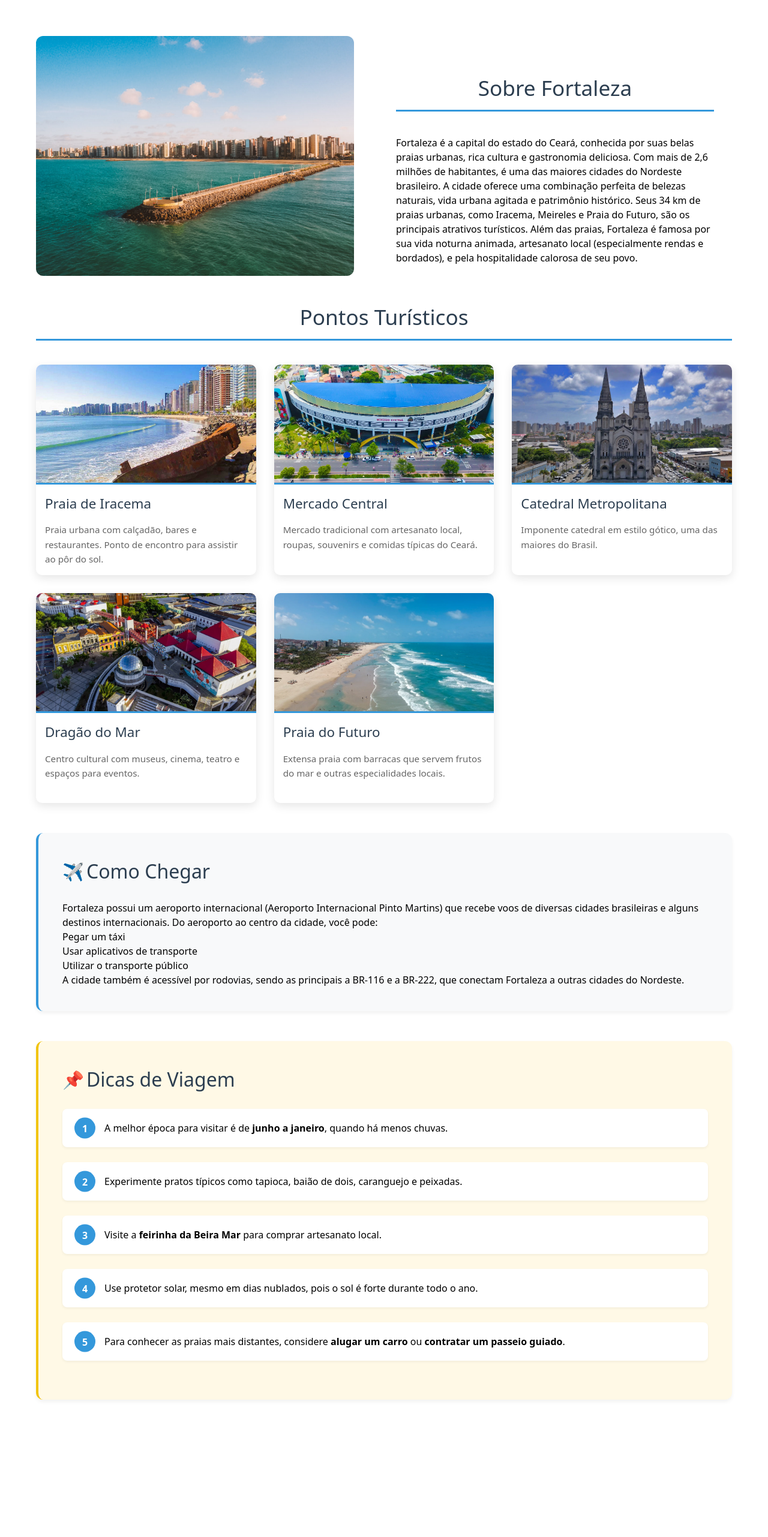
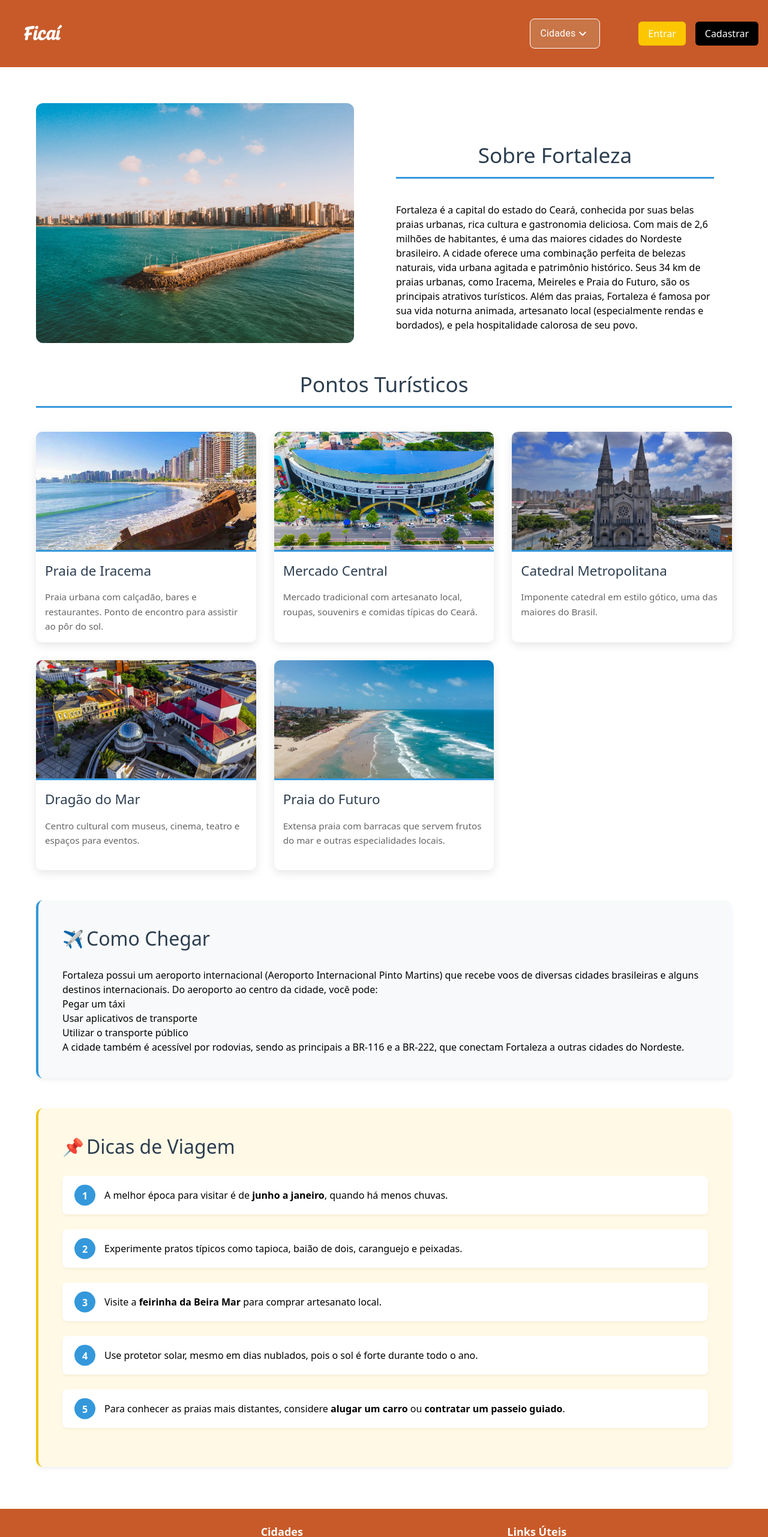
Before and after one commit to ricardo11t/projeto-ficai, a React (Vite) app: page /fortaleza in a window 1280 px wide. Shown: the top 2563 px of the page at 60% size. Before the commit the page ends 2404 px from the top, so only its background shows below. Built offline with nearby package versions, Linux system fonts and the light colour scheme; no server answers.

Commit message:
feat: do header e do footer na página de Fortaleza.

```diff
--- a/src/pages/Fortaleza.jsx
+++ b/src/pages/Fortaleza.jsx
@@ -1,5 +1,6 @@
 import '../assets/styles/Fortaleza.css';
-
+import Header from '../components/Header';
+import Footer from '../components/Footer'
 
 const Fortaleza = () => {
     const pontosTuristicos = [
@@ -46,6 +47,8 @@ const Fortaleza = () => {
     ];
 
     return (
+        <>
+        <Header />
         <div className='container-fortaleza'>
             <div className="sobre-container">
                 <div className="image-container">
@@ -116,7 +119,10 @@ const Fortaleza = () => {
                 </ol>
             </section>
         </div>
+        <Footer />
+    </>
     );
+
 };
 
 export default Fortaleza;
```
